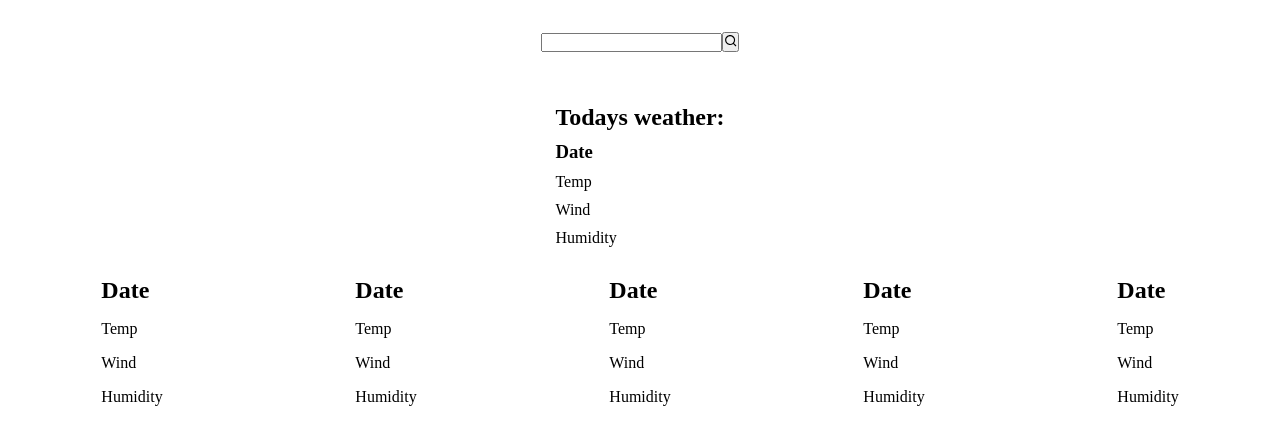
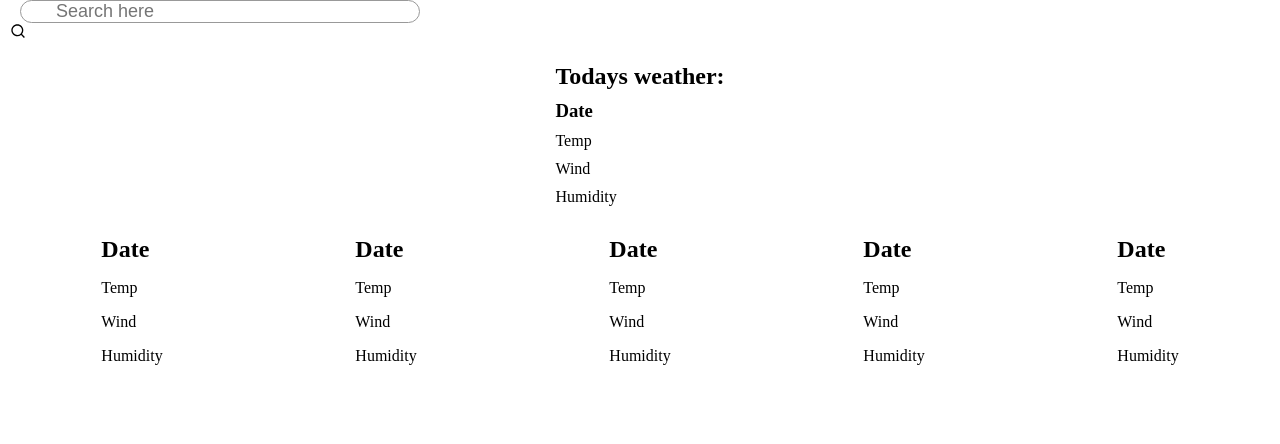
Before and after one commit to Apjuve/Elclima, a React (Create React App) app in the folder clima/: page / in a window 1280 px wide. Shown: the top 444 px of the page. Built offline with nearby package versions, Linux system fonts and the light colour scheme.

Commit message:
add style to search

```diff
--- a/clima/src/App.css
+++ b/clima/src/App.css
@@ -14,10 +14,32 @@ body {
   width: 100%;
 }
 
-.search-area {
-  display: flex;
-  justify-content: center;
-  margin: 2rem;
+.search {
+  position: relative;
+  width: 400px;
+  margin: 0 10px;
+}
+
+.search label{
+ position: relative;
+ width: 100%;
+}
+
+.search label input {
+  width: 100%;
+  height: 40%;
+  padding-left: 35px;
+  border-radius: 40px;
+  font-size: 18px;
+  outline: none;
+  border: 1px solid #999;
+}
+
+.search label .search-icon {
+  position: absolute;
+  top: 0;
+  left: 20px;
+  font-size: 1.2em;
 }
 
 .weather-grid {
--- a/clima/src/components/Search.js
+++ b/clima/src/components/Search.js
@@ -3,10 +3,13 @@ import {RiSearchLine} from 'react-icons/ri'
 
 const Search = () => {
     return (
-        <div className="search-area">
+        <div className="search">
             <form action="submit" className="search-form">
-                <input type="text" className="search" />
-                <button action="submit" className="submit-btn"><RiSearchLine /></button>
+                <label htmlFor="">
+                    <input type="text" className="search" id="search" placeholder="Search here" />
+                    <RiSearchLine className="Search-icon"/>
+                </label>
+
             </form>
         </div>
     )
```
